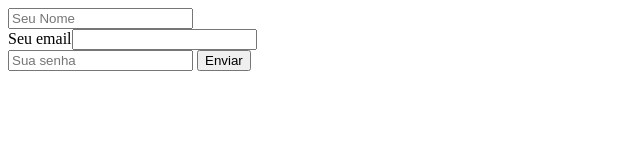
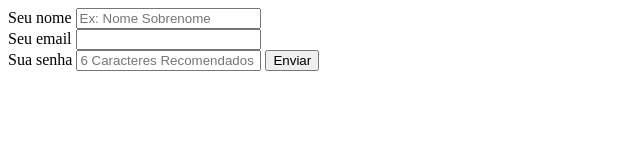
Before and after one commit to JaimeJunr/Formulario, a plain HTML site: page Index.html in a window 1280 px wide. Shown: the whole page, without its empty margins (0-640 px from the left). Drawn offline with Linux system fonts and the light colour scheme.

Commit message:
Update Index.html

```diff
--- a/Index.html
+++ b/Index.html
@@ -7,11 +7,11 @@
 </head>
 <body>
     <form>
-        <input placeholder="Seu Nome" type="text">
+        <label for="nome">Seu nome </label><input placeholder="Ex: Nome Sobrenome" type="text" id="nome">
         <br>
-        <label for="email">Seu email</label><input type="email" name="email" id="">
+        <label for="email">Seu email </label><input placehorlder="Ex: Google@gmail.com" type="email" id="email">
         <br>
-        <input placeholder="Sua senha" type="text">
+        <label for="senha">Sua senha </label><input placeholder="6 Caracteres Recomendados" type="text" id="senha">
         <button type="submit">Enviar</button>
     </form>
 </body>
```
